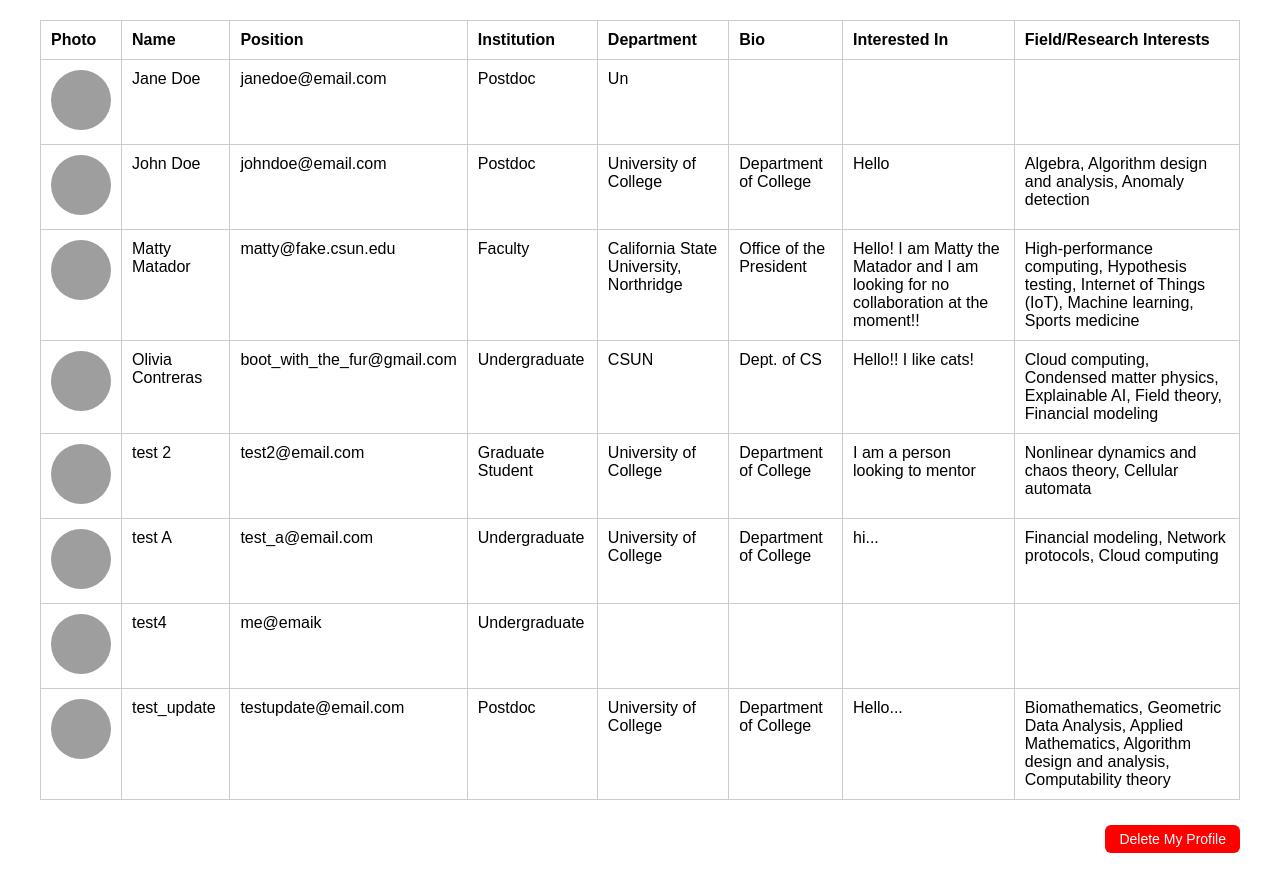
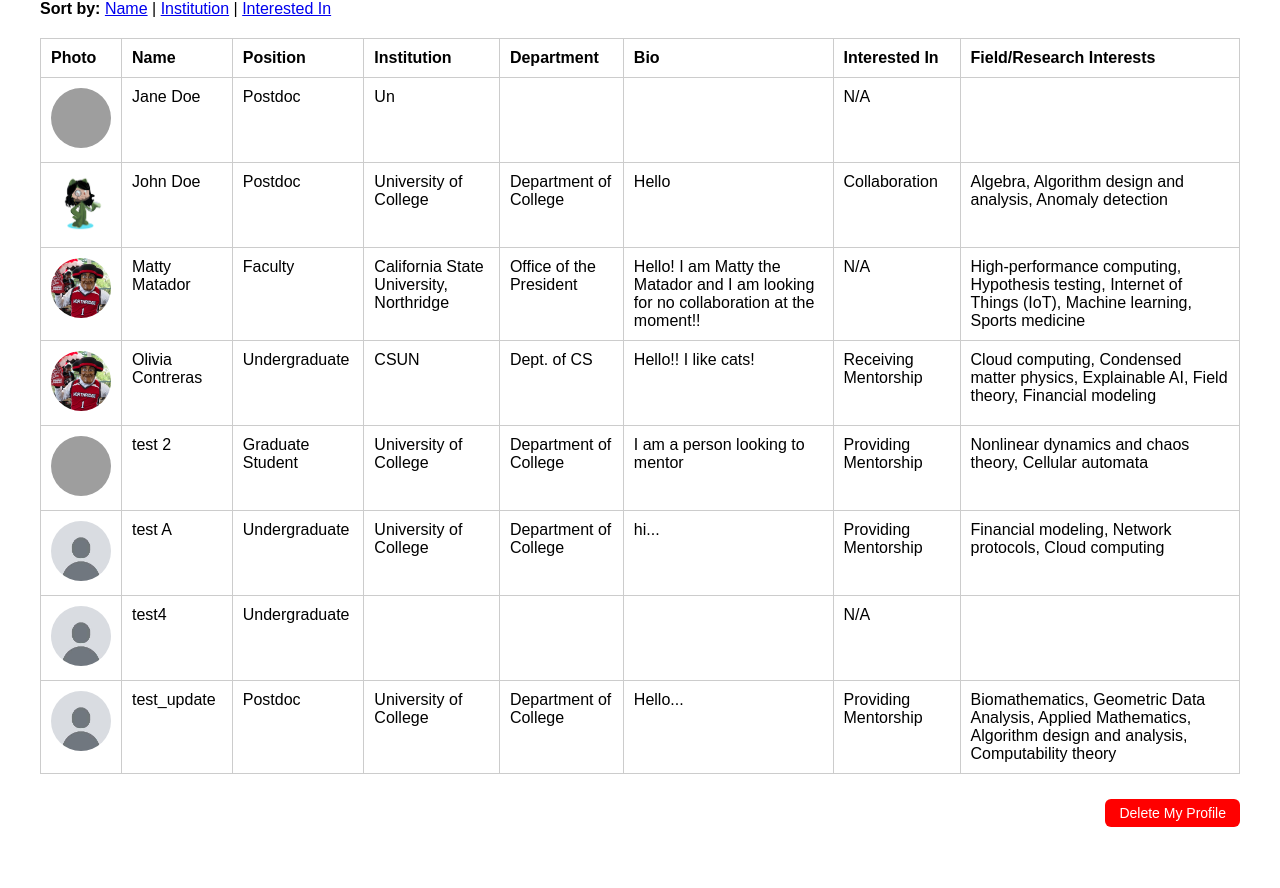
Before and after one commit to Brandon-Ism/mentorship_database, a Flask app: page / in a window 1280 px wide. Shown: the part 120-1008 px from the top of the page. After the commit the page ends 947 px from the top, so only its background shows below. Run offline with Flask 3, Linux system fonts and the light colour scheme; data comes from the database, SQL or seed files in the repository; some libraries are stand-ins or nearby versions; grey boxes are pictures that could not be loaded.

Commit message:
fix sorting bug

```diff
--- a/app.py
+++ b/app.py
@@ -42,7 +42,7 @@
     """Check if the uploaded file is an allowed type."""
     return '.' in filename and filename.rsplit('.', 1)[1].lower() in ALLOWED_EXTENSIONS
 
-# Update to homepage route to support sorting by name, institution, or interested_in
+# Fix homepage SQL query to exclude email and align fields to table headers
 
 @app.route('/')
 def home():
@@ -58,7 +58,7 @@
     cur = mysql.connection.cursor()
 
     cur.execute(f"""
-        SELECT u.id, u.name, u.email, u.academic_position, u.institution, u.department,
+        SELECT u.id, u.name, u.academic_position, u.institution, u.department,
                u.bio, u.interested_in, u.headshot_path
         FROM users u
         ORDER BY {order_clause} ASC
--- a/templates/home.html
+++ b/templates/home.html
@@ -46,6 +46,7 @@
 
     <div class="header">
         <h1>Mentorship & Collaboration Profiles</h1>
+
         <a href="{{ url_for('find_matches') }}" class="create-button">Find Matches</a>
         <a href="{{ url_for('search_profiles') }}" class="create-button">Search</a>
 
@@ -53,6 +54,14 @@
         <a href="{{ url_for('update_profile') }}" class="create-button">Update My Profile</a>
 
     </div>
+
+    <div class="sort-options">
+    <strong>Sort by:</strong>
+    <a href="{{ url_for('home', sort_by='name') }}">Name</a> |
+    <a href="{{ url_for('home', sort_by='institution') }}">Institution</a> |
+    <a href="{{ url_for('home', sort_by='interested_in') }}">Interested In</a>
+</div>
+
 
     {% if profiles %}
     <table>
```
